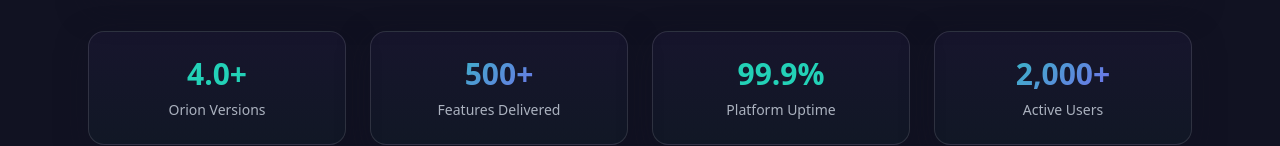
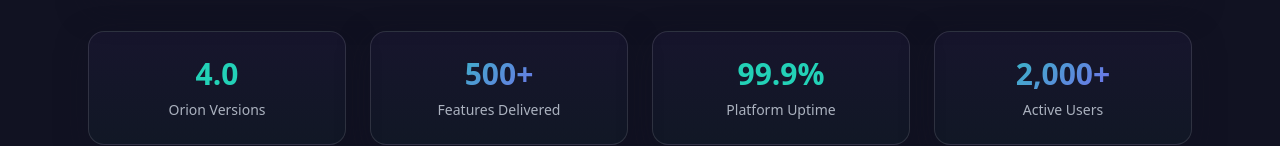
Before and after one commit to martinpawluszek/orion-release-ledger, a React (Vite) app: page / in a window 1280 px wide. Shown: the part 1413-1559 px from the top of the page. Built offline with nearby package versions, Linux system fonts and the light colour scheme.

Commit message:
Fix Orion version number
Update Orion version from "4.0+" to "4.0".

```diff
--- a/src/components/OrionStats.tsx
+++ b/src/components/OrionStats.tsx
@@ -22,7 +22,7 @@ const StatsCard = ({ number, label, accent = "teal" }: StatsCardProps) => {
 const OrionStats = () => {
   return (
     <section className="grid grid-cols-2 lg:grid-cols-4 gap-6 py-8">
-      <StatsCard number="4.0+" label="Orion Versions" accent="teal" />
+      <StatsCard number="4.0" label="Orion Versions" accent="teal" />
       <StatsCard number="500+" label="Features Delivered" accent="purple" />
       <StatsCard number="99.9%" label="Platform Uptime" accent="teal" />
       <StatsCard number="2,000+" label="Active Users" accent="purple" />
```
